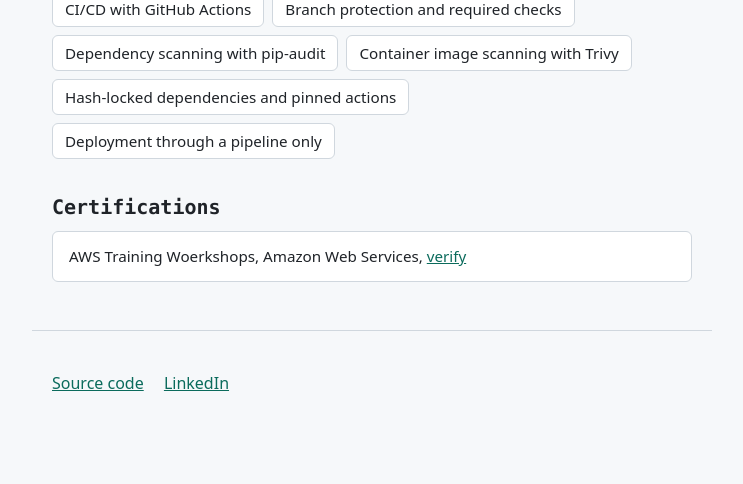
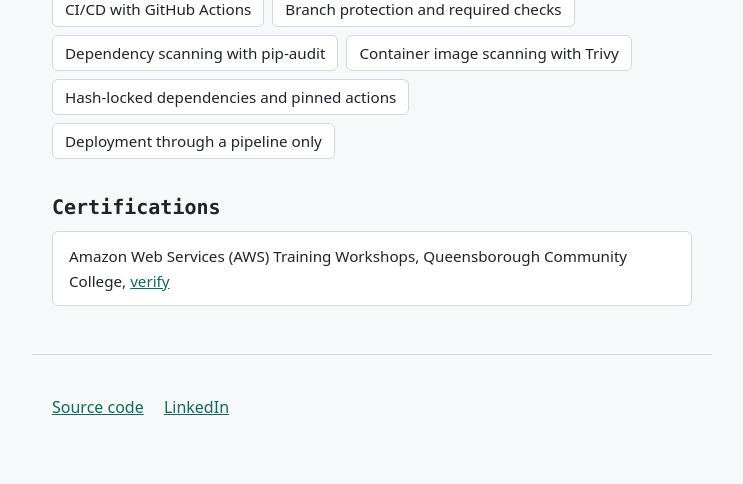
Before and after one commit to Omo-Dan/zerotrustportfolio, a FastAPI app: page /skills in a window 1280 px wide. Shown: the part 1076-1560 px from the top of the page, without its empty margins (268-1011 px from the left). Before the commit the page ends 1467 px from the top, so only its background shows below. Run offline with FastAPI, Linux system fonts and the light colour scheme; parts of the project's set-up code (start-up, migrations or seed data) failed here and were passed over.

Commit message:
fix(skills): correct certification name and issuer

```diff
--- a/app/templates/pages/skills.html
+++ b/app/templates/pages/skills.html
@@ -54,8 +54,8 @@
       <li>Deployment through a pipeline only</li>
     </ul>
 
-   <h2>Certifications</h2>
-<ul class="skills certs">
-  <li>AWS Training Woerkshops, Amazon Web Services, <a href="https://www.credly.com/badges/925cf89c-cedb-4097-b995-9173e79a6bd6/public_url">verify</a></li>
-</ul>
- {% endblock %}
+    <h2>Certifications</h2>
+    <ul class="skills certs">
+      <li>Amazon Web Services (AWS) Training Workshops, Queensborough Community College, <a href="https://www.credly.com/badges/925cf89c-cedb-4097-b995-9173e79a6bd6/public_url">verify</a></li>
+    </ul>
+{% endblock %}
```
